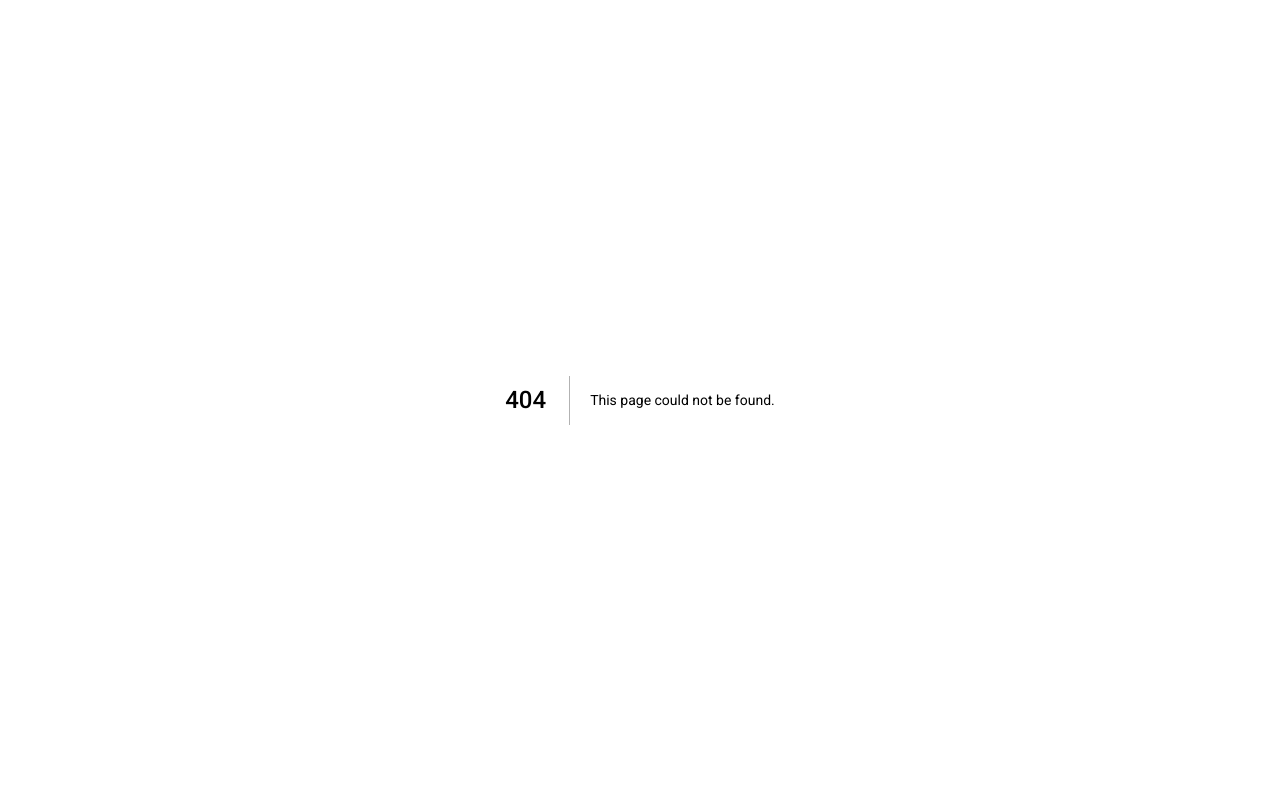
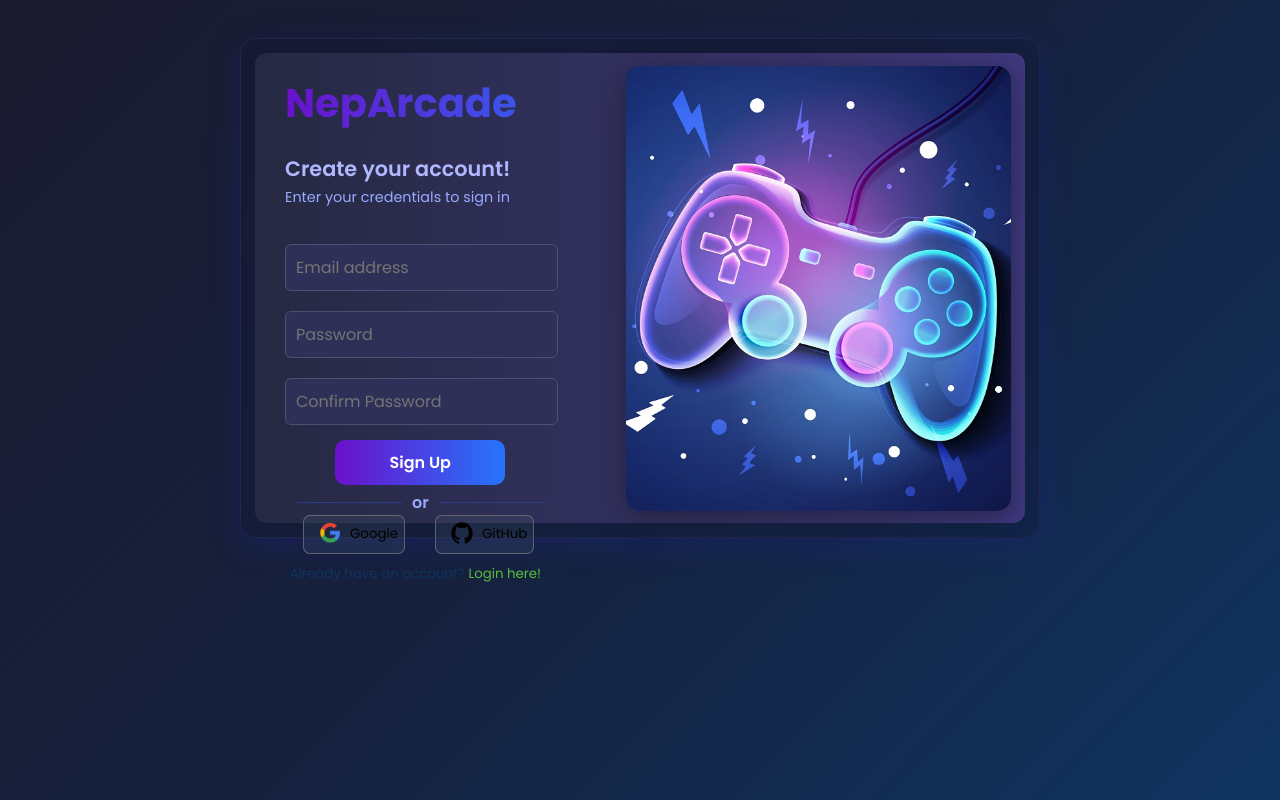
Before and after one commit to Anush980/NepArcade-Nxt, a Next.js app: page /register in a window 1280 px wide. Before the commit this address had no page. Built offline with nearby package versions, Linux system fonts and the light colour scheme.

Commit message:
Added Register testing

```diff
--- a/package.json
+++ b/package.json
@@ -12,6 +12,10 @@
     "@fortawesome/fontawesome-svg-core": "^7.0.0",
     "@fortawesome/free-brands-svg-icons": "^7.0.0",
     "@fortawesome/react-fontawesome": "^0.2.3",
+    "bcryptjs": "^3.0.2",
+    "jsonwebtoken": "^9.0.2",
+    "mongodb": "^6.18.0",
+    "mongoose": "^8.17.0",
     "next": "15.4.4",
     "next-auth": "^4.24.11",
     "react": "19.1.0",
--- a/src/app/login/page.jsx
+++ b/src/app/login/page.jsx
@@ -1,6 +1,6 @@
 'use client';
 import { useState } from 'react';
-import './login.css';
+import '../style/auth.css';
 import { signIn } from 'next-auth/react';
 import { useRouter } from 'next/navigation';
 
@@ -39,7 +39,7 @@ export default function Login() {
                             <span className='guide'>Enter your credentials to sign in</span>
                         </div>
                         <form method='POST' onSubmit={handleSubmit} >
-                            <input type='text' placeholder='Enter your Username' value={email} onChange={(e) => setEmail(e.target.value)} />
+                            <input type='email' placeholder='Enter your Username' value={email} onChange={(e) => setEmail(e.target.value)} />
                             <input type='password' placeholder='Enter your password' value={password} onChange={(e) => setPassword(e.target.value)} />
                             <input type='submit' value='Sign In' className='button' />
                         </form>
--- /dev/null
+++ b/src/app/register/page.jsx
@@ -0,0 +1,103 @@
+'use client';
+import { useState } from 'react';
+import '../style/auth.css';
+
+
+export default function Register() {
+    const [email, setEmail] = useState('');
+    const [password, setPassword] = useState('');
+    const [confirmPassword, setConfirmPassword] = useState('');
+    const [error, setError] = useState('');
+    const [success, setSuccess] = useState('');
+
+    const handleSignup = async (e) => {
+        e.preventDefault();
+
+        // Basic validation
+        if (password !== confirmPassword) {
+            setError("Passwords do not match!");
+            return;
+        }
+
+        const res = await fetch('/api/signup', {
+            method: 'POST',
+            headers: { 'Content-Type': 'application/json' },
+            body: JSON.stringify({ email, password }),
+        });
+
+        const data = await res.json();
+
+        if (res.ok) {
+            setSuccess('Signup successful!');
+            setEmail('');
+            setPassword('');
+            setConfirmPassword('');
+            setError('');
+        } else {
+            setError(data.message || 'Signup failed');
+        }
+    };
+    return (
+        <>
+            <div className="login-container">
+                <div className="inter-line">
+                    <div className="auth-left">
+
+                        <h1 className='auth-title'>NepArcade</h1>
+                        <div className='greeting-container'>
+                            <h3 className='greeting'>Create your account!</h3>
+                            <span className='guide'>Enter your credentials to sign in</span>
+                            {error && <p className="error">{error}</p>}
+                            {success && <p className="success">{success}</p>}
+                        </div>
+                        <form onSubmit={handleSignup} >
+                            <input
+                                type="email"
+                                placeholder="Email address"
+                                value={email}
+                                onChange={(e) => setEmail(e.target.value)}
+                                required
+                            />
+                            <input
+                                type="password"
+                                placeholder="Password"
+                                value={password}
+                                onChange={(e) => setPassword(e.target.value)}
+                                required
+                            />
+                            <input
+                                type="password"
+                                placeholder="Confirm Password"
+                                value={confirmPassword}
+                                onChange={(e) => setConfirmPassword(e.target.value)}
+                                required
+                            />
+                            <input type="submit" value="Sign Up" className="button" />
+                        </form>
+                        <div className="divider">
+                            <span>or</span>
+                        </div>
+                        <div className="direct-login">
+                            <div className="service">
+                                <button className="service-google" onClick={() => signIn('google', { callbackUrl: '/homepage' })}>
+                                    <img src="/Google.png" alt="Google logo" className="auth-logo" />Google </button>
+
+                                <button className="service-github" onClick={() => signIn('github', { callbackUrl: '/homepage' })}>
+                                    <img src="/Github.png" alt="GitHub logo" className="auth-logo" />GitHub</button>
+                            </div>
+                        </div>
+                        <div className="switch-auth">
+                            <span>Already have an account? </span>
+                            <a href="/login">Login here!</a>
+                        </div>
+                    </div>
+                    <div className="auth-right">
+                        <img src="/gameBanner.jpg" alt="gaming art" />
+
+
+                    </div>
+                </div>
+            </div>
+        </>
+    );
+}
--- a/src/app/login/login.css
+++ b/src/app/style/auth.css
@@ -71,7 +71,7 @@ form {
     margin-top: 10px;
 }
 
-input[type='text'],
+input[type='email'],
 input[type='password'] {
     padding: 10px;
     border: 1px solid #4e4f74;
@@ -84,7 +84,7 @@ input[type='password'] {
     transition: border-color 0.3s ease, box-shadow 0.3s ease;
 }
 
-input[type='text']:focus,
+input[type='email']:focus,
 input[type='password']:focus {
     outline: none;
     border-color: #5e6eff;
```
Also changed, not shown: 1 other file (tests, documents, lock files or other folders).
